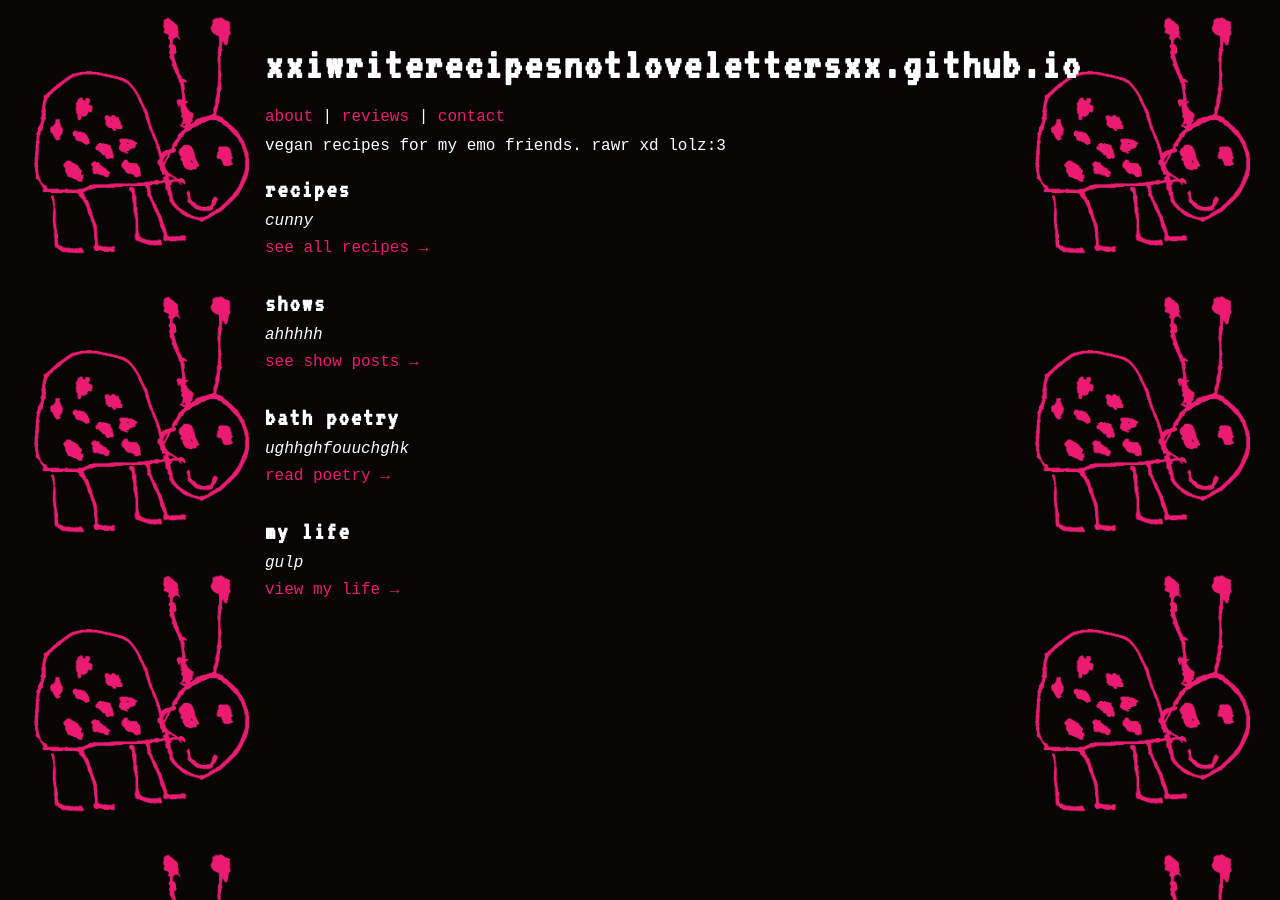
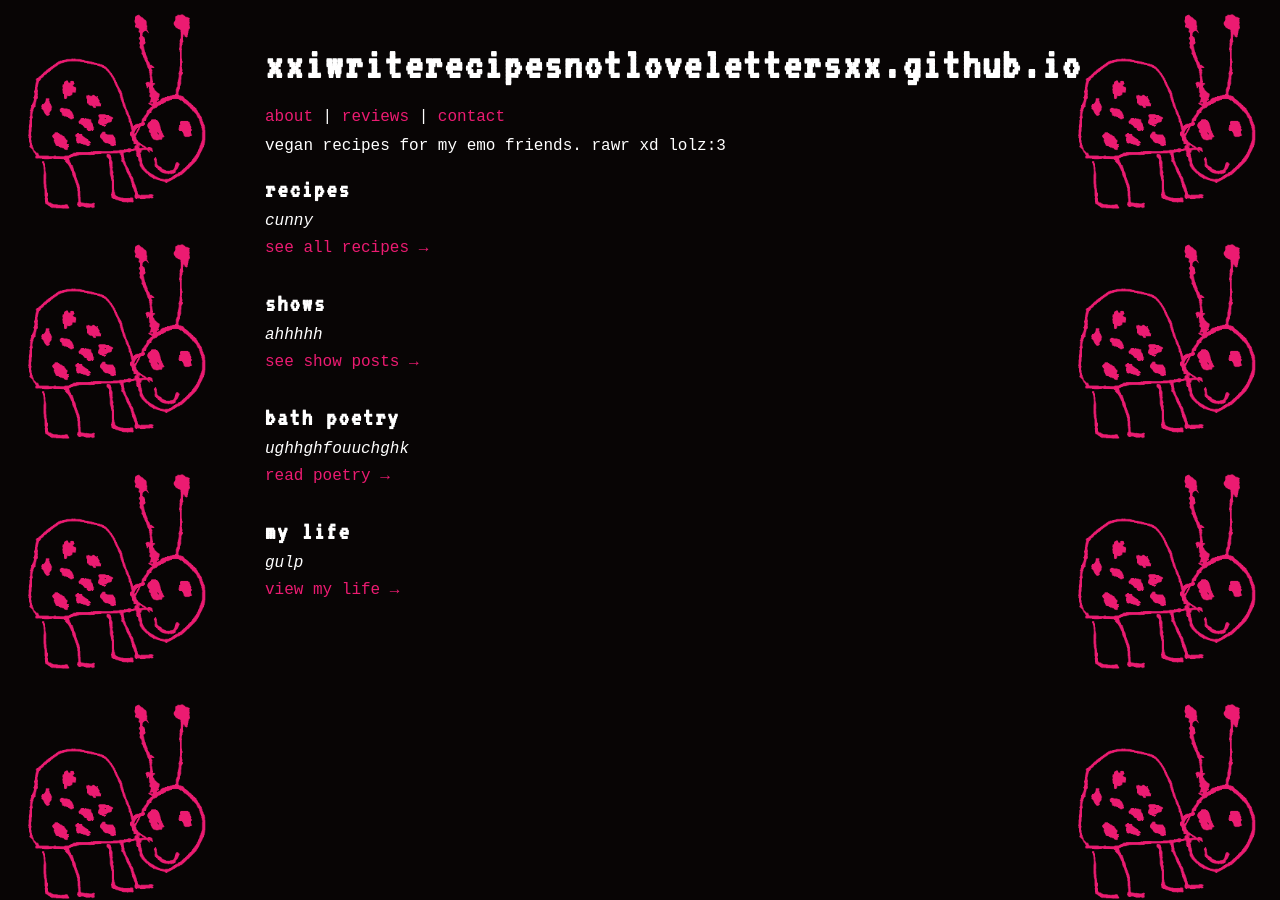
Before and after one commit to xxiwriterecipesnotlovelettersxx/xxiwriterecipesnotlovelettersxx.github.io, a Jekyll site: the page built from index.md, in a window 1280 px wide. Built offline with Jekyll 4.4.1, drawn with Linux system fonts in a browser that asks for light colours.

Commit message:
Update style.css

```diff
--- a/assets/css/style.css
+++ b/assets/css/style.css
@@ -16,7 +16,7 @@ body {
   background-image: url('/images/yerrrpproject!donepfppink.png'), url('/images/yerrrpproject!donepfppink.png');
   background-repeat: repeat-y, repeat-y;
   background-position: left top, right top;
-  background-size: auto 279px; /* adjust height if needed */
+  background-size: auto 230px; /* adjust height if needed */
   padding-left: 120px; /* content spacing from border */
   padding-right: 120px;
 }
```
